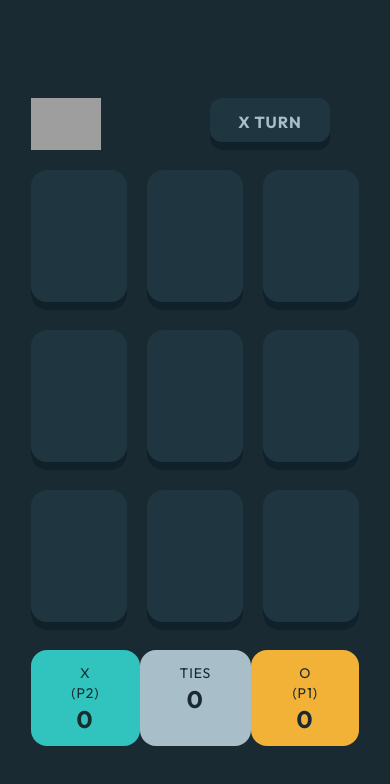
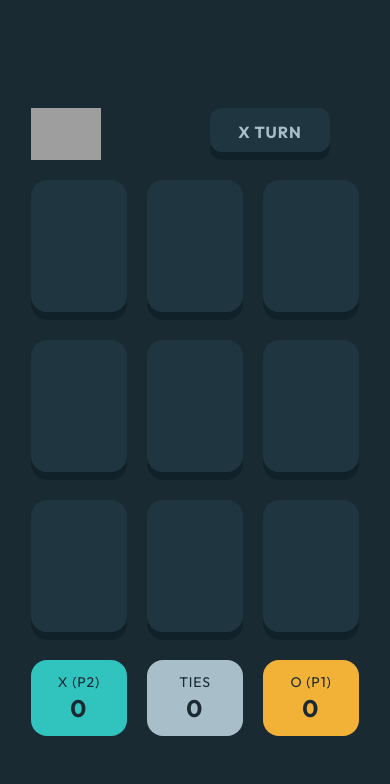
Before and after one commit to Lazzzare/TicTacToe-React, a React (Vite) app: page /board in a window 390 px wide. Shown: the top 784 px of the page. Built offline with nearby package versions, Linux system fonts and the light colour scheme; grey boxes are pictures that could not be loaded.

Commit message:
Update BoardFooter.tsx

```diff
--- a/src/components/BoardFooter.tsx
+++ b/src/components/BoardFooter.tsx
@@ -13,7 +13,7 @@ const BoardFooter = ({
 }: Props) => {
   return (
     <div className="flex flex-row justify-between w-full mt-5">
-      <div className="pt-[13px] pb-[11px] px-10 bg-LightBlue rounded-2xl flex flex-col text-center">
+      <div className="py-3 px-5 md:pt-[13px] md:pb-[11px] md:px-10 w-[96px] md:w-[140px] bg-LightBlue rounded-2xl flex flex-col text-center">
         <h4 className="text-sm tracking-[0.875px] font-medium text-DarkNavy">
           X (P2)
         </h4>
@@ -21,7 +21,7 @@ const BoardFooter = ({
           {winCountX}
         </h2>
       </div>
-      <div className="pt-[13px] pb-[11px] px-10 bg-Silver rounded-2xl flex flex-col text-center">
+      <div className="py-3 px-5 md:pt-[13px] md:pb-[11px] md:px-10 w-[96px] md:w-[140px] bg-Silver rounded-2xl flex flex-col text-center">
         <h4 className="text-sm tracking-[0.875px] font-medium text-DarkNavy">
           TIES
         </h4>
@@ -29,7 +29,7 @@ const BoardFooter = ({
           {tiesCount}
         </h2>
       </div>
-      <div className="pt-[13px] pb-[11px] px-10 bg-LightYellow rounded-2xl flex flex-col text-center">
+      <div className="py-3 px-5 md:pt-[13px] md:pb-[11px] md:px-10 w-[96px] md:w-[140px] bg-LightYellow rounded-2xl flex flex-col text-center">
         <h4 className="text-sm tracking-[0.875px] font-medium text-DarkNavy">
           O (P1)
         </h4>
```
